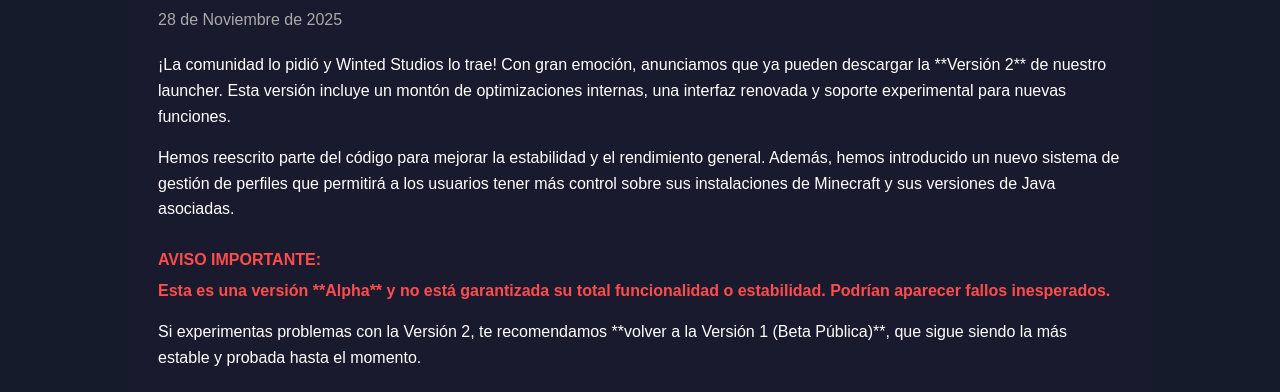
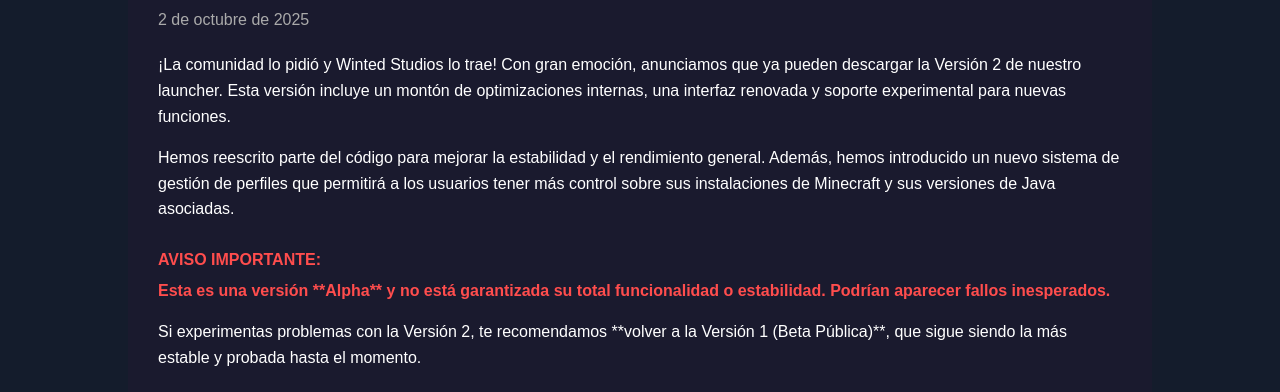
Before and after one commit to NovelBerry/winted-launcher, a plain HTML site: page noticias.html in a window 1280 px wide. Shown: the part 379-771 px from the top of the page. Drawn offline with Linux system fonts and the light colour scheme.

Commit message:
Update noticias.html

```diff
--- a/noticias.html
+++ b/noticias.html
@@ -62,9 +62,9 @@
 
         <div class="news-article">
             <h1>¡Disponible Winted Launcher Versión 2 (Alpha)!</h1>
-            <span class="date">28 de Noviembre de 2025</span>
+            <span class="date">2 de octubre de 2025</span>
 
-            <p>¡La comunidad lo pidió y Winted Studios lo trae! Con gran emoción, anunciamos que ya pueden descargar la **Versión 2** de nuestro launcher. Esta versión incluye un montón de optimizaciones internas, una interfaz renovada y soporte experimental para nuevas funciones.</p>
+            <p>¡La comunidad lo pidió y Winted Studios lo trae! Con gran emoción, anunciamos que ya pueden descargar la Versión 2 de nuestro launcher. Esta versión incluye un montón de optimizaciones internas, una interfaz renovada y soporte experimental para nuevas funciones.</p>
 
             <p>Hemos reescrito parte del código para mejorar la estabilidad y el rendimiento general. Además, hemos introducido un nuevo sistema de gestión de perfiles que permitirá a los usuarios tener más control sobre sus instalaciones de Minecraft y sus versiones de Java asociadas.</p>
 
```
